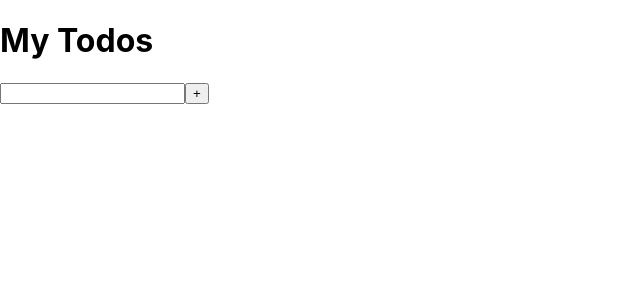
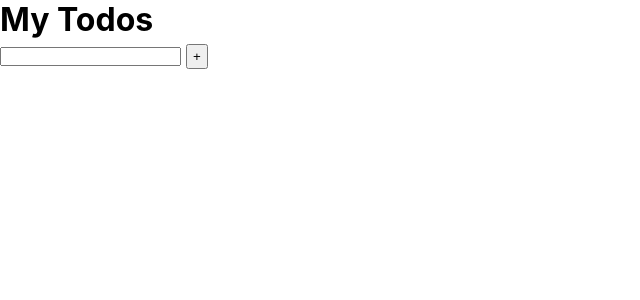
Before and after one commit to ellaellac/my-todos-challenge, a React (Create React App) app: page / in a window 1280 px wide. Shown: the top 300 px of the page, without its empty margins (0-640 px from the left). Built offline with nearby package versions, Linux system fonts and the light colour scheme.

Commit message:
cross input

```diff
--- a/src/App.jsx
+++ b/src/App.jsx
@@ -6,7 +6,7 @@ import List from "./components/List/List";
 
 const App = () => {
   const [userInput, setUserInput] = useState();
-
+  console.log({ userInput });
   return (
     <div className="App">
       <h1>My Todos</h1>
--- a/src/components/Button/Button.jsx
+++ b/src/components/Button/Button.jsx
@@ -1,7 +1,11 @@
 import "./Button.scss";
 
 const Button = ({ title, btnFunction }) => {
-  return <button onClick={btnFunction}>{title}</button>;
+  return (
+    <button className="button" onClick={btnFunction}>
+      {title}
+    </button>
+  );
 };
 
 export default Button;
--- a/src/components/Button/Button.scss
+++ b/src/components/Button/Button.scss
@@ -0,0 +1,4 @@
+.button {
+  margin: 5px;
+  padding: 3px 5px;
+}
--- a/src/components/Input/Input.jsx
+++ b/src/components/Input/Input.jsx
@@ -17,7 +17,7 @@ const Input = ({ setUserInput }) => {
   return (
     <>
       <label htmlFor="User-Input"></label>
-      <input onInput={handleInput} type="text" />
+      <input className="input" onInput={handleInput} type="text" />
       <Button title="+" btnFunction={addInput} />
     </>
   );
--- a/src/components/Input/Input.scss
+++ b/src/components/Input/Input.scss
@@ -0,0 +1,3 @@
+.input {
+  margin: 10px 5px 5px 10px;
+}
--- a/src/components/List/List.jsx
+++ b/src/components/List/List.jsx
@@ -1,7 +1,25 @@
+import { useState } from "react";
+import ClickBox from "../ClickBox/ClickBox";
 import "./List.scss";
 
 const List = ({ userInput }) => {
-  return <p>{userInput}</p>;
+  let inputClassName = "input";
+  const [cross, setCross] = useState(false);
+
+  const handleCross = () => {
+    setCross(!cross);
+  };
+
+  if (cross) {
+    inputClassName += "-cross";
+  }
+
+  return (
+    <div className="list">
+      <p onClick={handleCross}> ▢ </p>
+      <p className={inputClassName}> {userInput}</p>
+    </div>
+  );
 };
 
 export default List;
--- a/src/components/List/List.scss
+++ b/src/components/List/List.scss
@@ -0,0 +1,19 @@
+* {
+  margin: 0;
+  padding: 0;
+}
+.list {
+  margin: 10px;
+  padding: 2px 10px;
+  width: 250px;
+  border: 2px solid black;
+  border-radius: 10px;
+  display: flex;
+}
+.input {
+  margin: 0;
+}
+.input-cross {
+  color: grey;
+  text-decoration: line-through;
+}
```
